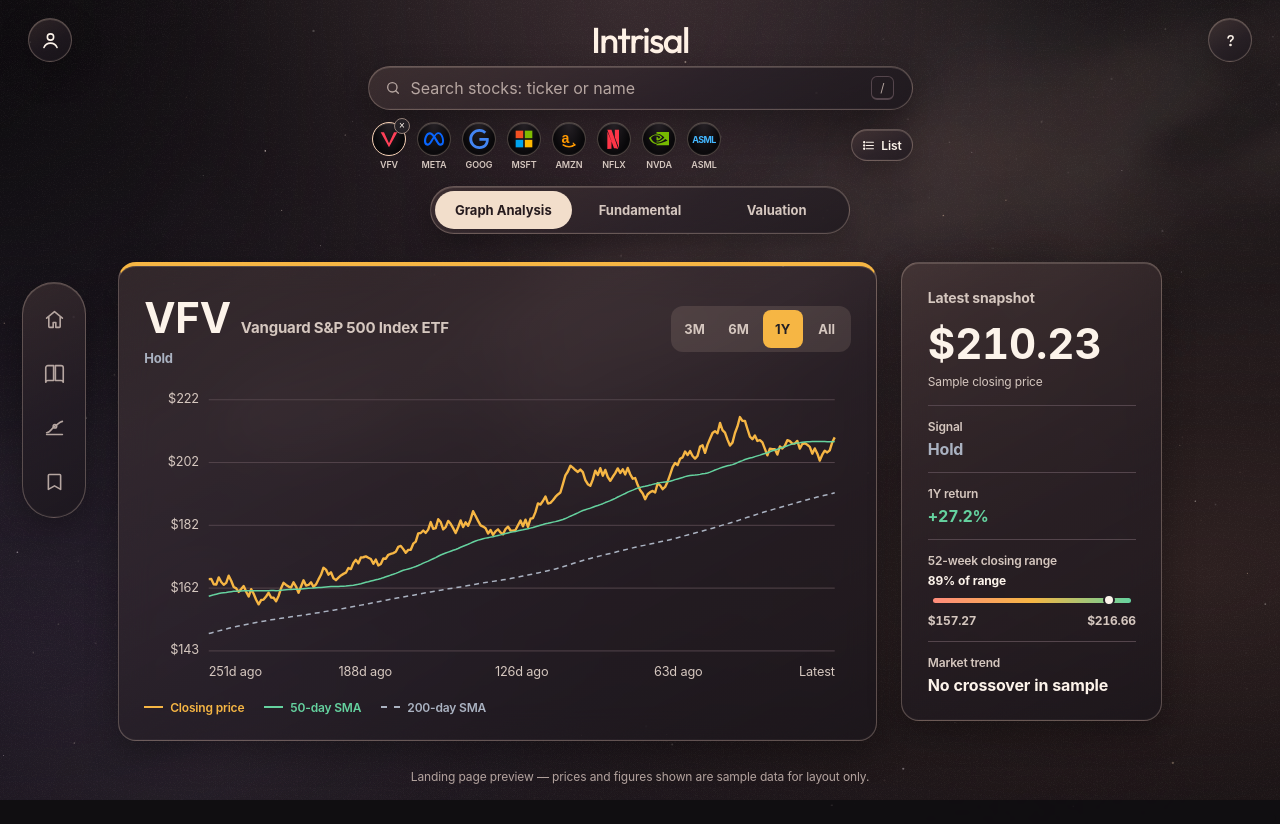
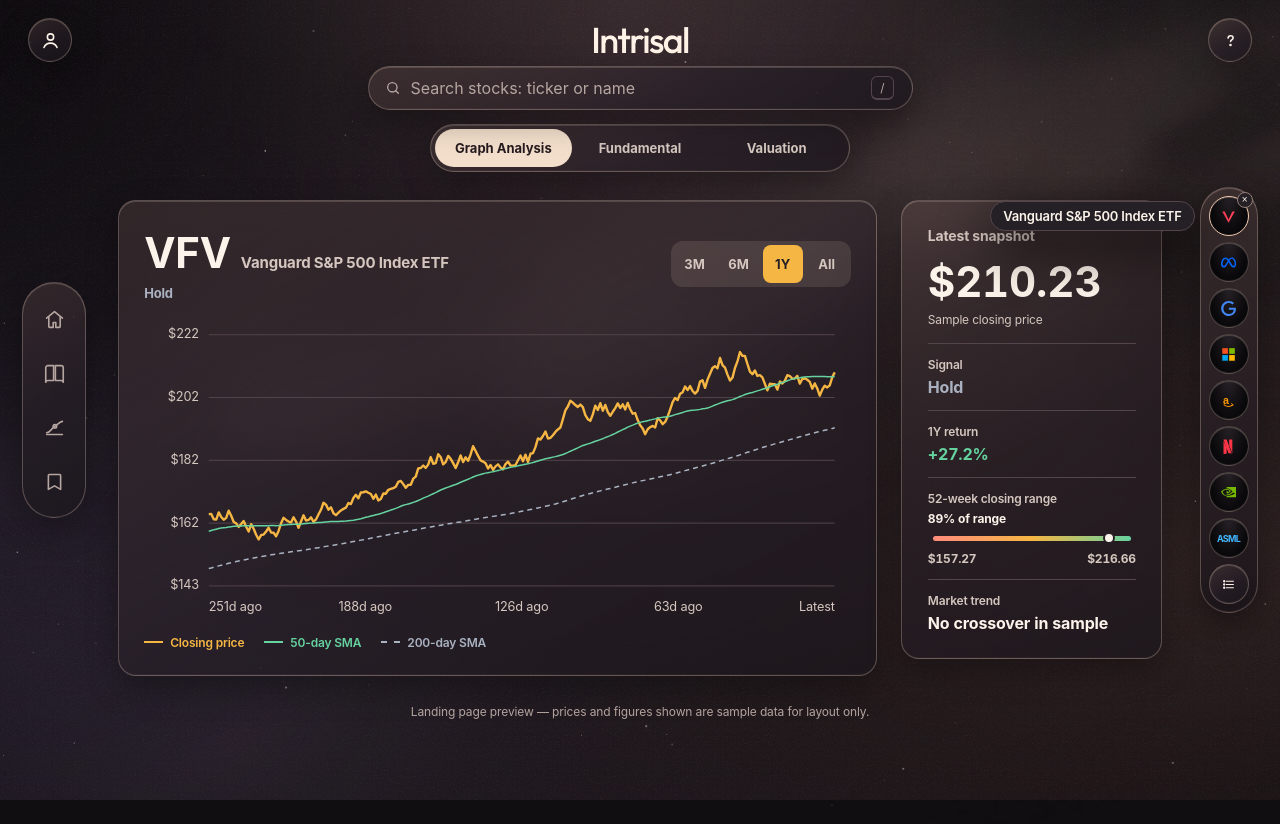
Before and after one commit to Intrisal/intrisal, a Next.js app: page / in a window 1280 px wide. Both pictures are taken after a click on the button 326 px from the left and 491 px from the top of the page. After the commit the page ends 800 px from the top, so only its background shows below. Built offline with nearby package versions, Linux system fonts and the light colour scheme.

Commit message:
Move stock shortcuts into animated side dock

```diff
--- a/app/globals.css
+++ b/app/globals.css
@@ -374,9 +374,9 @@ button, [role="button"], select, summary, input:not([type="checkbox"], [type="ra
         font-size: clamp(28px, 4vw, 36px);
         margin-bottom: 16px;
       }
-      .search-dock .search-wrap,
-      .search-dock .watch-strip,
-      .search-dock .watch-list { width: 100%; }
+      .search-dock .search-wrap { width: 100%; }
+      .layout.home .watch-dock { position: relative; z-index: 2; width: min(100%, 680px); margin-inline: auto; }
+      .layout.home .search-dock:has(.results.open) { z-index: 32; }
       .search-wrap { position: relative; }
       .search-bar {
         display: flex; align-items: center; gap: 12px;
@@ -484,6 +484,56 @@ button, [role="button"], select, summary, input:not([type="checkbox"], [type="ra
         display: none; margin: 16px auto 0; max-width: 660px; width: 100%; border: 1px solid var(--line); border-radius: 14px; overflow: hidden;
       }
       .watch-list.open { display: block; }
+      .watch-tooltip { display: none; }
+      .layout:not(.home) .watch-dock {
+        position: fixed; z-index: 29;
+        --watch-button-size: clamp(24px, calc((100dvh - 150px) / 10), 40px);
+      }
+      .layout:not(.home) .watch-strip {
+        margin: 0; padding: 8px; border: 1px solid var(--line);
+        border-radius: 999px; background: var(--panel); box-shadow: var(--shadow);
+      }
+      .layout:not(.home) .watch-chip { width: var(--watch-button-size); position: relative; }
+      .layout:not(.home) .watch-chip :is(.coin, .coin-wrap),
+      .layout:not(.home) .list-tile {
+        width: var(--watch-button-size); height: var(--watch-button-size); min-height: var(--watch-button-size);
+      }
+      .layout:not(.home) .watch-chip .brand-logo:not(.brand-asml) { width: 58%; height: 58%; }
+      .layout:not(.home) .watch-chip .coin-wrap:hover,
+      .layout:not(.home) .watch-chip .coin:hover { transform: none; }
+      .layout:not(.home) .watch-chip .brand-logo { transition: transform 0.22s ease-out; }
+      .layout:not(.home) .watch-chip .coin:is(:hover, :focus-visible) .brand-logo { transform: scale(1.1); }
+      .layout:not(.home) :is(.watch-chip .ticker, .list-tile > span) { display: none; }
+      .layout:not(.home) .list-tile { padding: 0; }
+      .layout:not(.home) .watch-list {
+        position: absolute; margin: 0; max-height: min(64dvh, 480px); overflow: auto;
+      }
+      @media (min-width: 901px) {
+        .layout.home .watch-row { overflow: visible; }
+        .layout:not(.home) .watch-dock {
+          top: 50%; right: clamp(16px, 1.75vw, 30px); transform: translateY(-50%);
+        }
+        .layout:not(.home) :is(.watch-strip, .watch-row) {
+          flex-direction: column; align-items: center; gap: 6px; overflow: visible;
+        }
+        .layout:not(.home) .watch-row { padding: 0; }
+        .layout:not(.home) .watch-tooltip {
+          display: block; position: absolute; top: 50%; right: calc(100% + 14px);
+          border: 1px solid var(--line); border-radius: 999px; padding: 6px 12px;
+          background: var(--panel); color: var(--ink); box-shadow: var(--shadow);
+          font-size: 13px; font-weight: 600; white-space: nowrap; pointer-events: none;
+          opacity: 0; transform: translate(5px, -50%);
+          transition: opacity 0.18s ease, transform 0.22s ease-out;
+        }
+        .layout:not(.home) .watch-chip:is(:hover, :focus-within) { z-index: 1; }
+        .layout:not(.home) .watch-chip:is(:hover, :focus-within) .watch-tooltip {
+          opacity: 1; transform: translate(0, -50%);
+        }
+        .layout:not(.home) .watch-list {
+          top: 50%; right: calc(100% + 12px); transform: translateY(-50%);
+          width: min(500px, calc(100vw - 180px));
+        }
+      }
       .watch-list button {
         width: 100%; display: grid; grid-template-columns: 76px 1fr auto auto; gap: 14px; align-items: center;
         background: var(--panel); border: 0; border-bottom: 1px solid var(--line); color: var(--ink);
@@ -600,7 +650,7 @@ button, [role="button"], select, summary, input:not([type="checkbox"], [type="ra
         color: #fff2e6;
         text-shadow: none;
       }
-      [data-theme="dark"] :is(.panel, .search-bar, .sidenav-dock, .watch-list, .icon-btn, .list-tile) {
+      [data-theme="dark"] :is(.panel, .search-bar, .sidenav-dock, .layout:not(.home) .watch-strip, .watch-list, .icon-btn, .list-tile) {
         background: var(--glass-fill);
         border: 1px solid var(--glass-stroke);
         box-shadow: var(--glass-shadow);
@@ -646,14 +696,6 @@ button, [role="button"], select, summary, input:not([type="checkbox"], [type="ra
       .layout.stock .search-bar { padding: 3px 8px 3px 16px; gap: 8px; }
       .layout.stock .search-bar input { height: 36px; font-size: 16px; }
       .layout.stock .search-bar svg { width: 16px; height: 16px; }
-      .layout.stock .watch-strip { margin-top: 8px; gap: 8px; }
-      .layout.stock .watch-row { gap: 6px; overflow-x: auto; scrollbar-width: thin; }
-      .layout.stock .watch-chip { width: 39px; gap: 3px; }
-      .layout.stock .watch-chip :is(.coin, .coin-wrap) { width: 34px; height: 34px; }
-      .layout.stock .watch-chip .coin { min-height: 34px; flex-basis: 34px; }
-      .layout.stock .watch-chip .brand-logo:not(.brand-asml) { width: 20px; height: 20px; }
-      .layout.stock .watch-chip .ticker { font-size: 9px; }
-      .layout.stock .list-tile { min-height: 32px; padding: 5px 10px; font-size: 12px; }
 
       .stock-analysis-switch {
         position: relative; isolation: isolate; display: grid; grid-template-columns: repeat(3, minmax(0, 1fr));
@@ -752,6 +794,15 @@ button, [role="button"], select, summary, input:not([type="checkbox"], [type="ra
         .stock-chart text { font-size: 20px; }
       }
       @media (max-width: 900px) {
+        .shell:has(.layout:not(.home)) { padding-bottom: calc(84px + env(safe-area-inset-bottom)); }
+        .layout:not(.home) .watch-dock {
+          --watch-button-size: 40px;
+          width: min(440px, calc(100% - 24px));
+          inset: auto 0 calc(12px + env(safe-area-inset-bottom)) 0;
+          margin-inline: auto;
+        }
+        .layout:not(.home) .watch-row { overflow-x: auto; scrollbar-width: thin; align-items: center; }
+        .layout:not(.home) .watch-list { bottom: calc(100% + 8px); }
         .layout { grid-template-columns: 1fr; gap: 8px; margin-top: 10px; }
         .sidenav {
           position: static;
--- a/components/Dashboard.tsx
+++ b/components/Dashboard.tsx
@@ -43,6 +43,13 @@ function autoTheme() {
   return h >= 7 && h < 19 ? "light" : "dark";
 }
 
+function watchMotionItems(dock: HTMLDivElement) {
+  const selector = window.matchMedia("(max-width: 900px)").matches
+    ? ".watch-strip[data-watch-motion]"
+    : ".watch-strip [data-watch-motion]";
+  return Array.from(dock.querySelectorAll<HTMLElement>(selector));
+}
+
 export function Dashboard() {
   const [themeChoice, setThemeChoice] = useState<ThemeChoice>("dark");
   const [themeReady, setThemeReady] = useState(false);
@@ -63,7 +70,27 @@ export function Dashboard() {
   const searchRef = useRef<HTMLDivElement>(null);
   const searchDockRef = useRef<HTMLDivElement>(null);
   const searchDockStart = useRef<DOMRect | null>(null);
+  const watchDockRef = useRef<HTMLDivElement>(null);
+  const watchDockStart = useRef<Map<string, DOMRect> | null>(null);
   const toastTimer = useRef<number | null>(null);
+
+  useLayoutEffect(() => {
+    const dock = watchDockRef.current;
+    const start = watchDockStart.current;
+    watchDockStart.current = null;
+    if (!dock || !start || window.matchMedia("(prefers-reduced-motion: reduce)").matches) return;
+
+    const animations = watchMotionItems(dock).flatMap((item) => {
+      const before = start.get(item.dataset.watchMotion!);
+      if (!before) return [];
+      const after = item.getBoundingClientRect();
+      return [item.animate(
+        [{ transform: `translate(${before.left - after.left}px, ${before.top - after.top}px)` }, { transform: "none" }],
+        { duration: 460, easing: "cubic-bezier(0.22, 1, 0.36, 1)" },
+      )];
+    });
+    return () => animations.forEach((animation) => animation.cancel());
+  }, [section]);
 
   useLayoutEffect(() => {
     const dock = searchDockRef.current;
@@ -146,8 +173,17 @@ export function Dashboard() {
     setMenu((open) => (open === id ? null : id));
   }
 
+  function moveToSection(name: Section | "stock") {
+    if ((section === "home") !== (name === "home") && watchDockRef.current) {
+      const items = watchMotionItems(watchDockRef.current);
+      watchDockStart.current = new Map(items.map((item) => [item.dataset.watchMotion!, item.getBoundingClientRect()]));
+    }
+    if (name !== section) setListOpen(false);
+    setSection(name);
+  }
+
   function changeSection(name: Section) {
-    setSection(name);
+    moveToSection(name);
     if (name === "simulation") setSim({ ...SIM_DEFAULT });
   }
 
@@ -155,7 +191,7 @@ export function Dashboard() {
     if (section !== "home") {
       searchDockStart.current = searchRef.current?.getBoundingClientRect() ?? null;
     }
-    setSection("home");
+    moveToSection("home");
     setResultsOpen(false);
     setActiveIdx(-1);
     setQuery("");
@@ -179,11 +215,12 @@ export function Dashboard() {
     }
     setAnalysis("graph");
     setSelected(tk);
-    setSection("stock");
+    moveToSection("stock");
   }
 
   function openStock(tk: string) {
     setWatchlist((list) => (list.includes(tk) ? bumpWatchlist(tk, list) : list));
+    setListOpen(false);
     showStock(tk);
   }
 
@@ -286,7 +323,7 @@ export function Dashboard() {
                 <strong>Search</strong> — type a ticker or company name (or press <span className="mono">/</span>) and pick a result to add it to your watchlist and open it below.
               </p>
               <p>
-                <strong>Watchlist</strong> — watched stocks sit under search, newest on the left. Open or search one and it moves left; older ones slide right and can leave the strip. <strong>List</strong> shows everything.
+                <strong>Watchlist</strong> — recent stocks sit under search on Home and move to the stock dock in other sections. <strong>List</strong> shows everything.
               </p>
               <p style={{ marginBottom: 0 }}>
                 <strong>Sections</strong> — use the dock to open Home, Learn, Simulation, or Watchlist. Open a stock to see its Graph Analysis, Fundamental, and Valuation views.
@@ -350,9 +387,24 @@ export function Dashboard() {
                     );
                   })}
               </div>
-            </div><div className="watch-strip"><div className="watch-row" id="watchRow" aria-label="Recently viewed from watchlist">{watchlist.map((tk) => (
-                <div key={tk} className={"watch-chip" + (tk === selected ? " selected" : "")}><span className="coin-wrap"><button type="button" className="coin" aria-label={"View " + tk + " — " + nameOf(tk)} onClick={() => openStock(tk)}><BrandLogo tk={tk} /></button><button type="button" className="rm" aria-label={"Remove " + tk + " from watchlist"} onClick={(ev) => removeStock(tk, ev)}>×</button></span><div className="ticker">{tk}</div></div>
-              ))}</div><button type="button" className="list-tile" aria-expanded={listOpen} onClick={() => setListOpen((open) => !open)}><ListIcon />List</button></div><div className={"watch-list" + (listOpen ? " open" : "")} id="watchList" aria-label="Full watchlist">
+            </div></div>
+            <div className="watch-dock" ref={watchDockRef}>
+              <div className="watch-strip" data-watch-motion="strip" role="group" aria-label="Stock shortcuts">
+                <div className="watch-row" id="watchRow">
+                  {watchlist.slice(0, 8).map((tk) => (
+                    <div key={tk} data-watch-motion={tk} className={"watch-chip" + (tk === selected ? " selected" : "")}>
+                      <span className="coin-wrap">
+                        <button type="button" className="coin" aria-label={"View " + tk + " — " + nameOf(tk)} onClick={() => openStock(tk)}><BrandLogo tk={tk} /></button>
+                        <button type="button" className="rm" aria-label={"Remove " + tk + " from watchlist"} onClick={(ev) => removeStock(tk, ev)}>×</button>
+                        <span className="watch-tooltip" aria-hidden="true">{nameOf(tk)}</span>
+                      </span>
+                      <div className="ticker">{tk}</div>
+                    </div>
+                  ))}
+                </div>
+                <button type="button" className="list-tile" data-watch-motion="list" aria-label="List" aria-expanded={listOpen} aria-controls="watchList" onClick={() => setListOpen((open) => !open)}><ListIcon /><span>List</span></button>
+              </div>
+              <div className={"watch-list" + (listOpen ? " open" : "")} id="watchList" aria-label="Full watchlist">
                 {listOpen && watchlist.map((tk) => {
                   const s = sample(tk);
                   const up = s.change >= 0;
@@ -360,7 +412,8 @@ export function Dashboard() {
                     <button type="button" key={tk} onClick={() => openStock(tk)}><span className="tk">{tk}</span><span className="nm">{nameOf(tk)}</span><span className="mono"><AnimatedPrice price={s.price} /></span><span className="mono"><span className={up ? "chg-up" : "chg-dn"}>{up ? "▲" : "▼"} {up ? "+" : ""}{fmt(s.change, 2)}%</span></span></button>
                   );
                 })}
-            </div></div>
+              </div>
+            </div>
             {isStock && (
               <div className="stock-analysis-switch" role="group" aria-label="Stock analysis" data-analysis={analysis}>
                 <button type="button" aria-pressed={analysis === "graph"} onClick={() => setAnalysis("graph")}>Graph Analysis</button>
```
Lines whose indentation alone changed are shown as unchanged.
